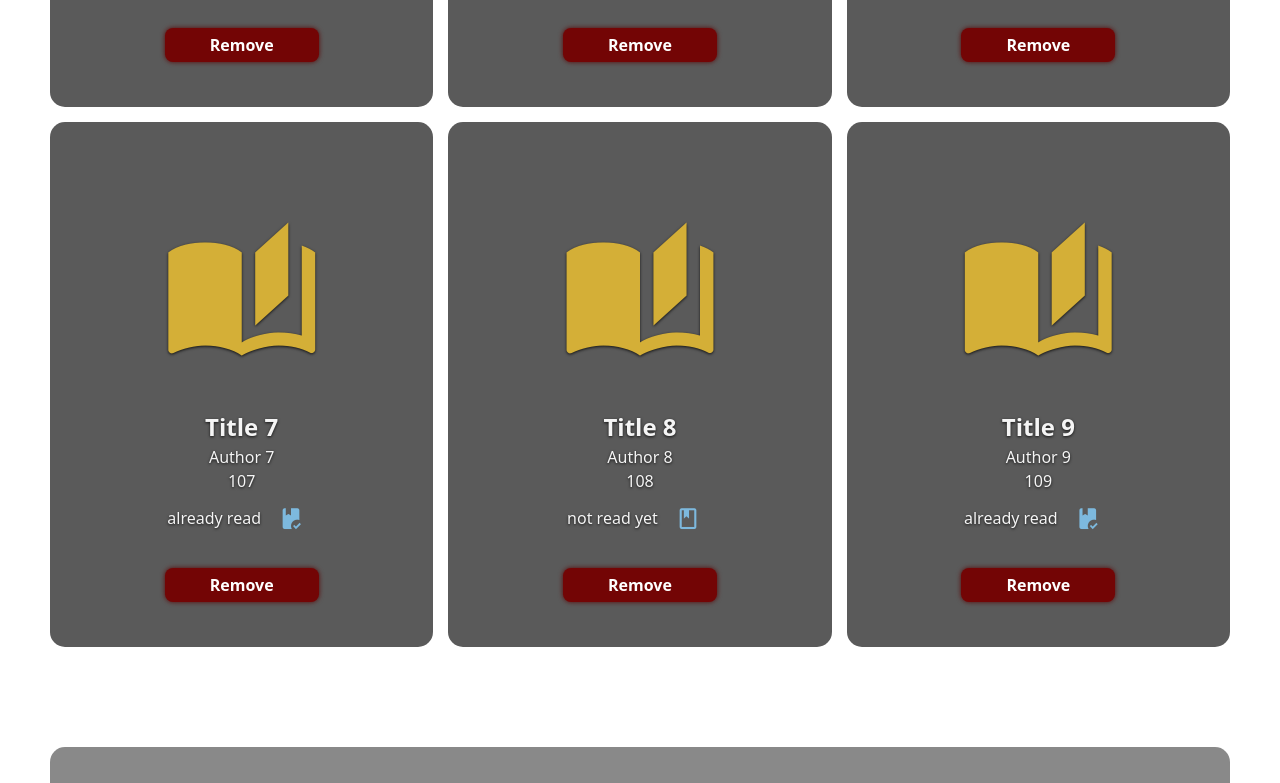
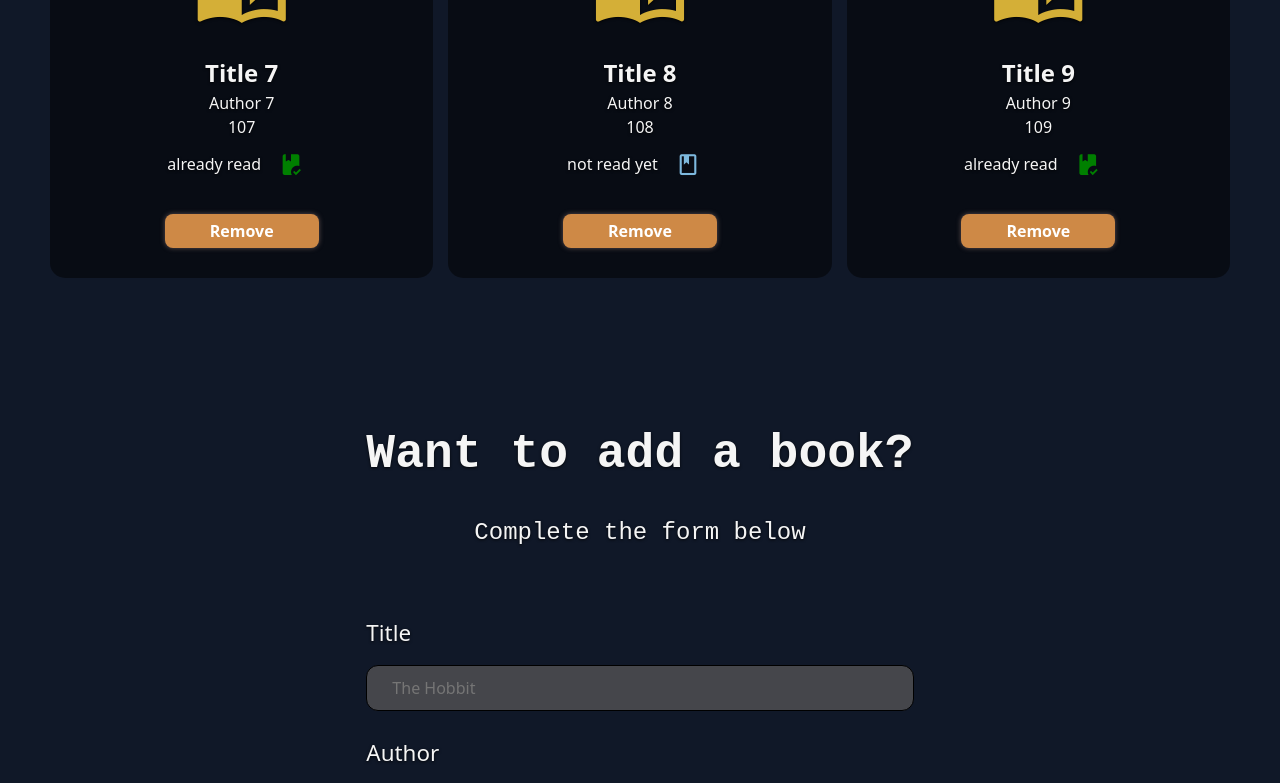
Before and after one commit to tshamsiddin/library, a plain HTML site: page index.html in a window 1280 px wide. Shown: the part 1480-2263 px from the top of the page. Drawn offline with Linux system fonts and the light colour scheme.

Commit message:
refactor color palette, add responsiveness

```diff
--- a/style.css
+++ b/style.css
@@ -24,6 +24,10 @@ body {
   -webkit-font-smoothing: antialiased;
   position: relative;
   color: #f5f5f5;
+  /* background-color: #02462E; */
+  background-color: #101828;
+  /* background-color: #BDB76B; */
+  /* background-color: #D4AF37; */
   text-shadow: 0 1px 3px rgba(0, 0, 0, 0.8);
   min-height: 100vh;
   font-family: system-ui, -apple-system, BlinkMacSystemFont, 'Segoe UI', Roboto, Oxygen, Ubuntu, Cantarell, 'Open Sans', 'Helvetica Neue', sans-serif;
@@ -62,7 +66,7 @@ h1, h2, h3, h4, h5, h6 {
 
 /* styles */
 
-body::before {
+/* body::before {
     content: "";
     position: fixed;
     inset: 0;
@@ -71,11 +75,11 @@ body::before {
     background-size: cover;
     background-position: center;
 
-    filter: blur(8px);
-    transform: scale(1.05); /* prevents blurred edges */
+    filter: blur(30px);
+    transform: scale(1.05);
 
     z-index: -1;
-}
+} */
 
 .container{
     display: flex;
@@ -86,24 +90,26 @@ body::before {
 
 header{
     margin-bottom: 100px;
-    background: rgba(20, 20, 20, 0.5);
+    /* background: rgba(20, 20, 20, 0.5); */
     padding: 50px;
     border-radius: 15px;
 }
 
 header h1{
     font-family: 'Courier New', Courier, monospace;
-    font-size: clamp(1.5rem, 5vw, 5rem);
+    font-size: clamp(2.9rem, 5vw, 5rem);
     text-align: center;
-    letter-spacing: -10px;
+    /* letter-spacing: -10px; */
     margin-bottom: 100px;
 }
 .slogan{
     display: flex;
     justify-content: space-around;
     align-items: center;
+}
+.slogan p{
     font-family: 'Courier New', Courier, monospace;
-    font-size: clamp(1rem, 5vw, 1.5rem);
+    font-size: clamp(1px, 5vw, 2rem);
 }
 
 .books{
@@ -113,20 +119,29 @@ header h1{
 }
 
 .book{
+    box-sizing: border-box;
     display: flex;
     flex-direction: column;
     justify-content: flex-start;
     align-items: center;
-    background-color: rgba(20, 20, 20, 0.7);
+    /* background: rgba(20, 20, 20, 0.5); */
+    background: rgba(0, 0, 0, 0.5);
     color: #f5f5f5;
     text-shadow: 0 1px 3px rgba(0, 0, 0, 0.8);
     border-radius: 15px;
-    padding: 45px;
+    /* padding: 45px; */
+    padding: 30px;
+    width: min(100%, 400px);
+    margin: 0 auto;
 }
-i{
+/* i{
     font-size: 10rem;
-    /* color: orange; */
-    color: #D4AF37
+    color: #D4AF37;
+} */
+
+.book-icon{
+    font-size: 6rem;
+    color: #D4AF37;
 }
 
 /* book-read */
@@ -152,18 +167,25 @@ i{
 .read-button i{
     font-size: 25px;
     line-height: 1;
-    color: #7DB9DE
+}
+
+.mdi-book-check{
+    color: green;
+}
+.mdi-book-outline{
+    color: #7DB9DE;
 }
 
 .remove-button{
     padding: 5px 45px;
     border-radius: 8px;
     margin-top: 25px;
-    background-color: #730505;
+    /* background-color: #730505; */
+    background-color: #CE8946;
     color: white;
     font-weight: bold;
     border: none;
-    box-shadow: 0 0 5px 0 rgb(90, 7, 7);
+    box-shadow: 0 0 5px 0 rgb(94, 79, 79);
 }
 
 /* form */
@@ -175,8 +197,20 @@ form{
     align-items: center;
     padding: 40px;
     margin-top: 100px;
-    background: rgba(20, 20, 20, 0.5);
+    /* background: rgba(20, 20, 20, 0.5); */
     border-radius: 15px;
+}
+form h2{
+    font-family: 'Courier New', Courier, monospace;
+    font-size: clamp(2.5rem, 5vw, 3rem);
+    text-align: center;
+    /* letter-spacing: -8px; */
+}
+form p{
+    font-family: 'Courier New', Courier, monospace;
+    font-size: clamp(1rem, 5vw, 1.5rem);
+    text-align: center;
+    margin-bottom: 40px;
 }
 
 input{
@@ -205,9 +239,10 @@ form button {
     border: 1px solid black;
     font-size: 100%;
     font-weight: bold;
-    padding: 10px 25px;
-    background-color: rgba(92, 91, 91, 0.7);
+    /* padding: 10px 25px; */
+    padding: 6px clamp(16px, 5vw, 45px);
     color: white;
+    background-color: #CE8946;
 }
 .form-group{
     display: flex;
@@ -220,27 +255,17 @@ form button {
     font-size: clamp(0.8rem, 5vw, 1.4rem);
 }
 
-form h2{
-    font-family: 'Courier New', Courier, monospace;
-    font-size: clamp(1.5rem, 5vw, 3rem);
-    text-align: center;
-    letter-spacing: -8px;
-}
 
-form p{
-    font-family: 'Courier New', Courier, monospace;
-    font-size: clamp(1rem, 5vw, 1.5rem);
-    text-align: center;
-}
 
 footer{
     display: flex;
     flex-direction: column;
     justify-content: center;
     align-items: center;
-    background: rgba(20, 20, 20, 0.5);
+    /* background: rgba(20, 20, 20, 0.5); */
     padding: 25px;
     font-size: clamp(0.9rem, 5vw, 1rem);
+    border-radius: 15px;
 }
 
 footer p a{
@@ -248,3 +273,11 @@ footer p a{
     text-shadow: 0 1px 3px rgba(0, 0, 0, 0.8);
     text-decoration: none;
 }
+
+
+/* media query */
+@media (max-width: 430px) {
+    .books {
+        grid-template-columns: 1fr;
+    }
+}
```
